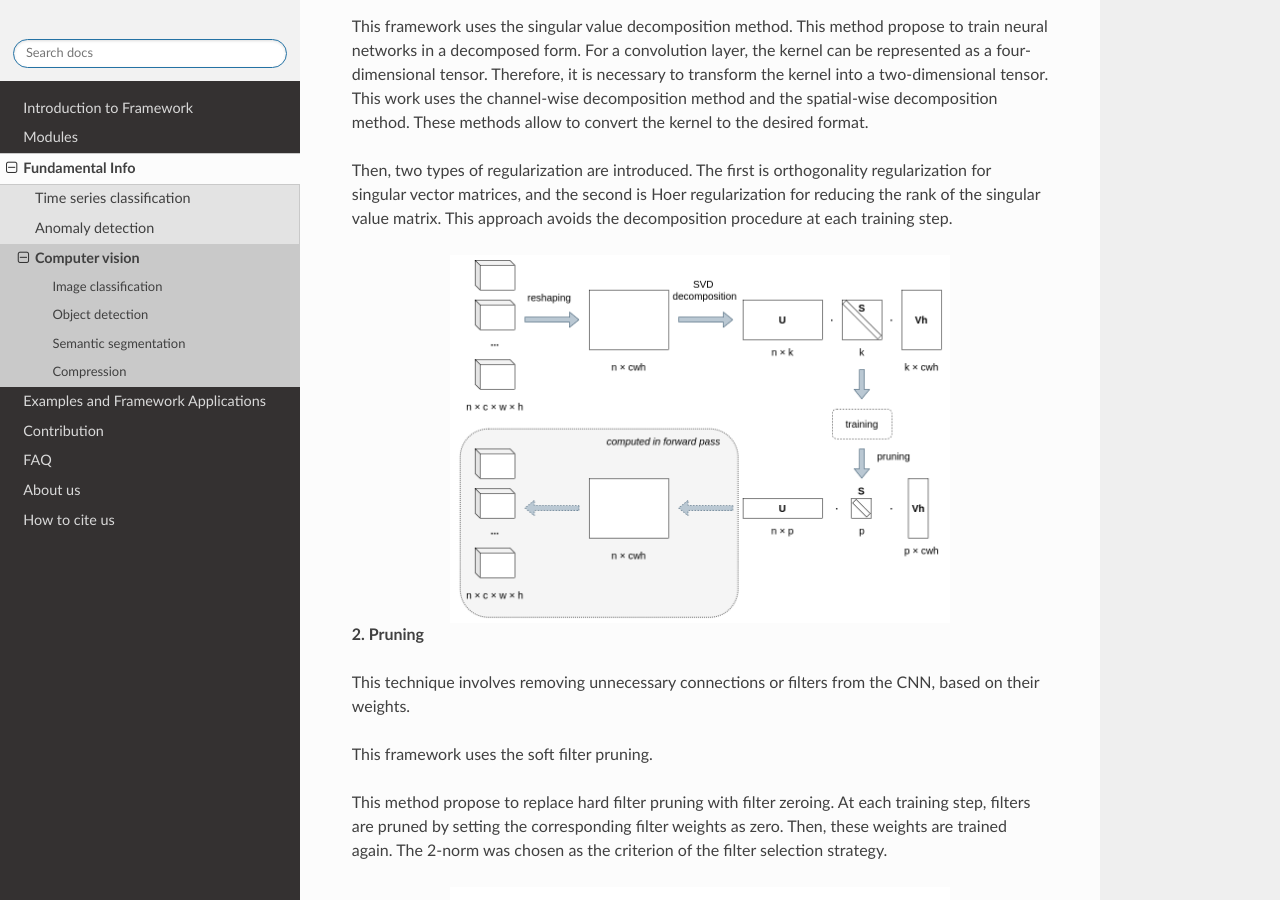
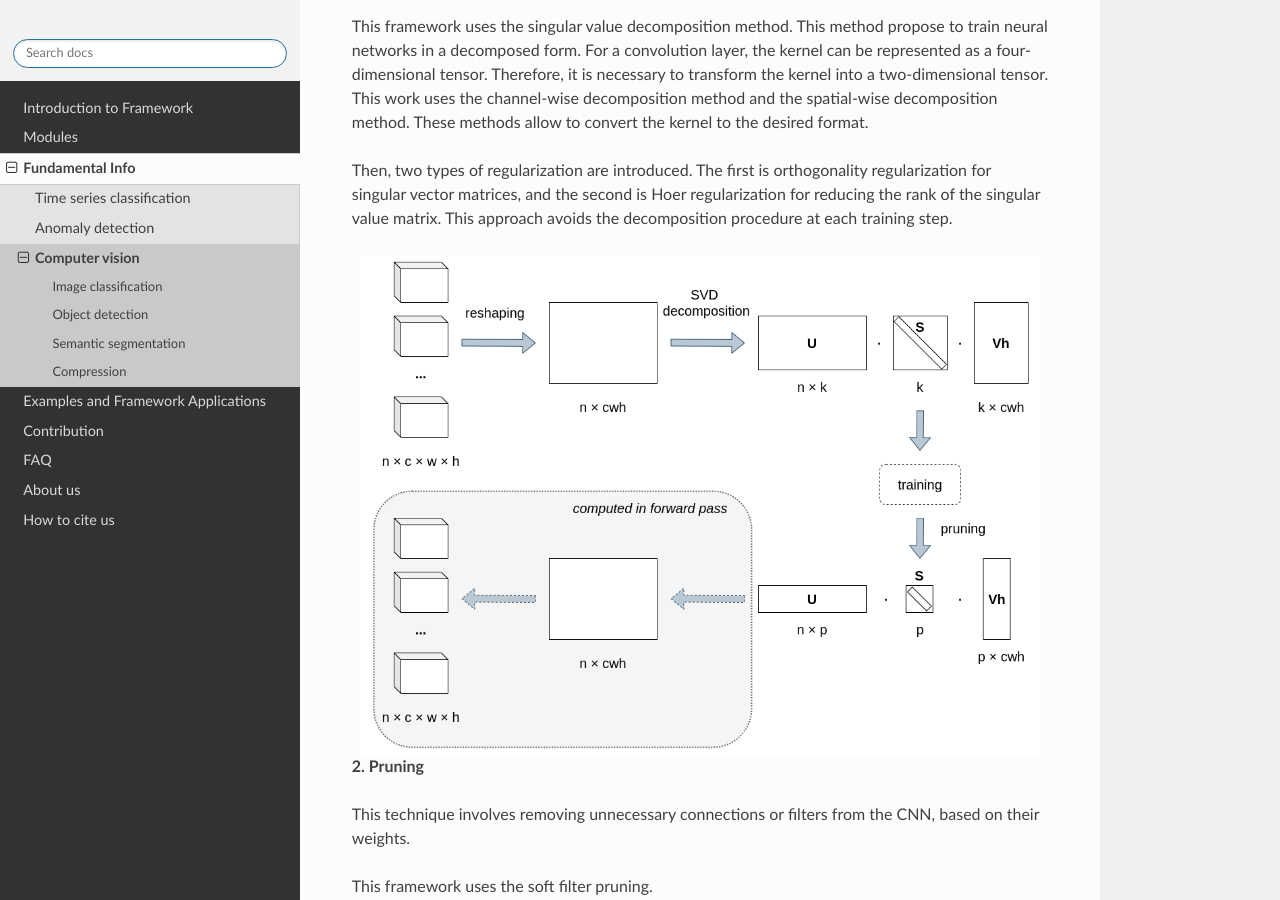
Before and after one commit to aimclub/Fedot.Industrial, a Sphinx documentation site: the page built from docs/source/Basics/computer_vision.rst, in a window 1280 px wide and 900 px high, scrolled down 1449 px. Built offline with Sphinx 7.4.7 and the Read the Docs theme 2.0.0, drawn with Linux system fonts in a browser that asks for light colours.

Commit message:
fix cv docs

```diff
--- a/docs/source/Basics/computer_vision.rst
+++ b/docs/source/Basics/computer_vision.rst
@@ -74,7 +74,7 @@
 
 .. image:: img_basics/SVD.png
    :alt: Singular value decomposition
-   :width: 500px
+   :height: 500px
    :align: center
 
 **2. Pruning**
@@ -90,5 +90,5 @@
 
 .. image:: img_basics/SFP.png
    :alt: Soft filter pruning
-   :width: 500px
+   :height: 300px
    :align: center
```
